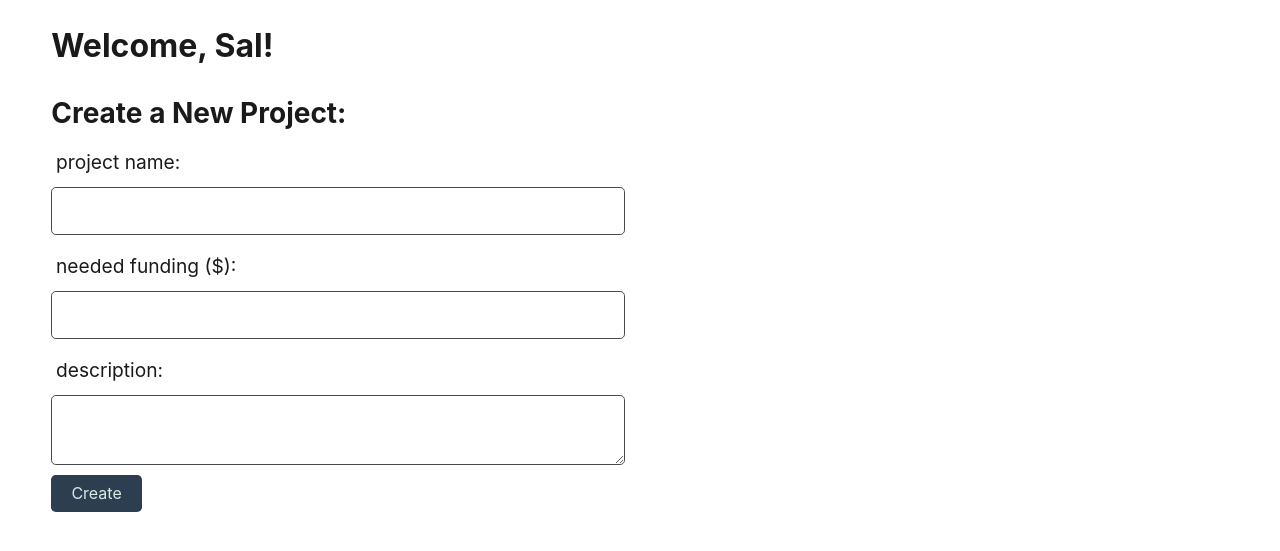
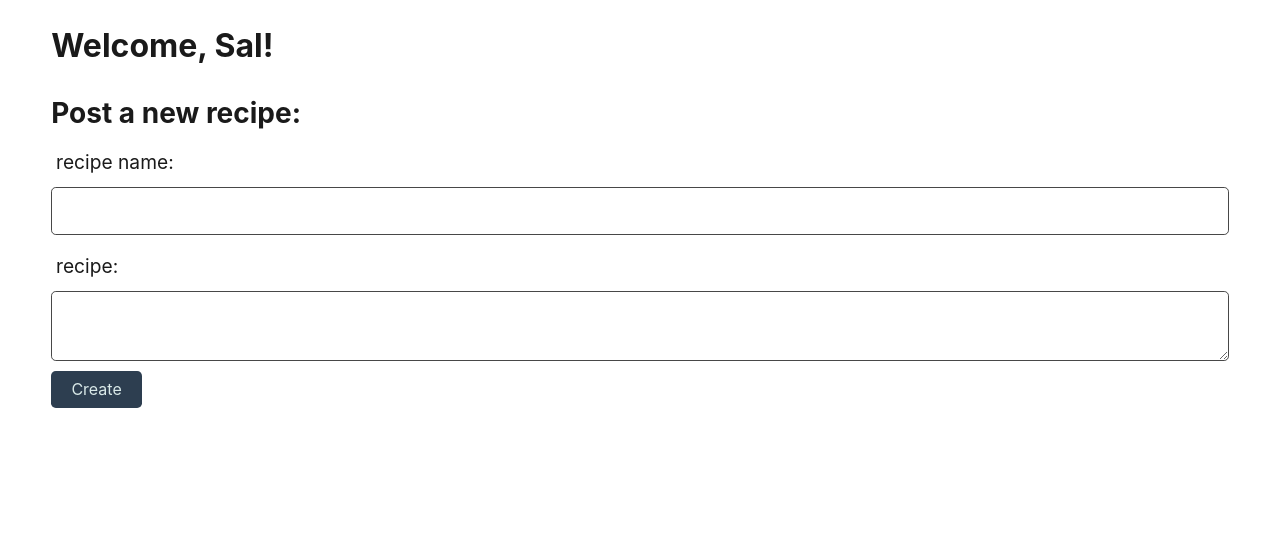
Before and after one commit to nlewis742/eat-speak-love, a Node server app: page /profile in a window 1280 px wide. Shown: the part 73-624 px from the top of the page. Run offline with Node 20, Linux system fonts and the light colour scheme; a user stored in the database is signed in; data comes from the database, SQL or seed files in the repository; some libraries are stand-ins or nearby versions.

Commit message:
Changed form input labels, input box size on profile.handlebars

```diff
--- a/views/profile.handlebars
+++ b/views/profile.handlebars
@@ -5,20 +5,20 @@
 </div>
 
 <div class="row mt-4">
-  <div class="col-md-6">
-    <h3>Create a New Project:</h3>
+  <div class="col-md-12">
+    <h3>Post a new recipe:</h3>
 
     <form class="form new-project-form">
       <div class="form-group">
-        <label for="project-name">project name:</label>
+        <label for="project-name">recipe name:</label>
         <input class="form-input" type="text" id="project-name" name="project-name" />
       </div>
-      <div class="form-group">
+      {{!-- <div class="form-group">
         <label for="project-funding">needed funding ($):</label>
         <input class="form-input" type="number" id="project-funding" name="project-funding" />
-      </div>
+      </div> --}}
       <div class="form-group">
-        <label for="project-desc">description:</label>
+        <label for="project-desc">recipe:</label>
         <textarea class="form-input" id="project-desc" name="project-desc"></textarea>
       </div>
       <div class="form-group">
```
